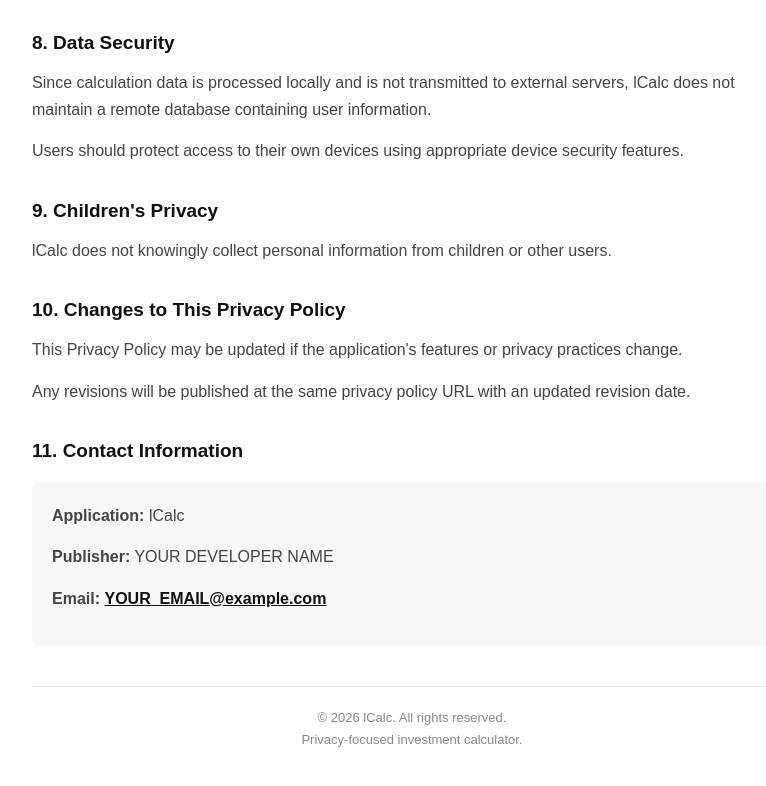
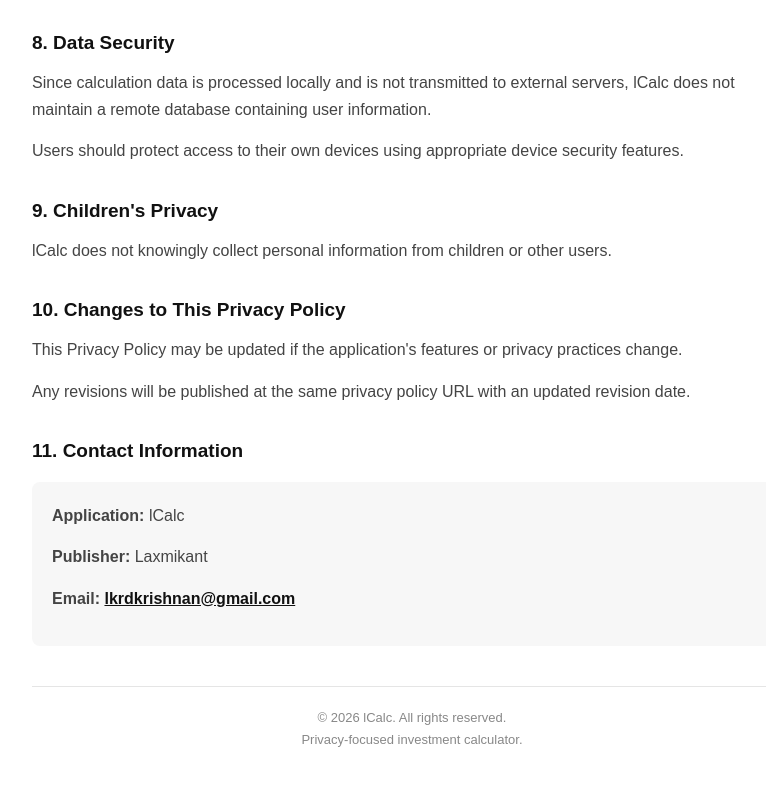
Before and after one commit to lRadha/lcalc-privacy-policy, a plain HTML site: page index.html in a window 1280 px wide. Shown: the part 1732-2518 px from the top of the page, without its empty margins (228-994 px from the left). Drawn offline with Linux system fonts and the light colour scheme.

Commit message:
Update developer name and email in index.html

```diff
--- a/index.html
+++ b/index.html
@@ -303,13 +303,13 @@
 
             <p>
                 <strong>Publisher:</strong>
-                YOUR DEVELOPER NAME
+                Laxmikant
             </p>
 
             <p>
                 <strong>Email:</strong>
-                <a href="mailto:YOUR_EMAIL@example.com">
-                    YOUR_EMAIL@example.com
+                <a href="mailto:lkrdkrishnan@gmail.com">
+                    lkrdkrishnan@gmail.com
                 </a>
             </p>
         </div>
```
